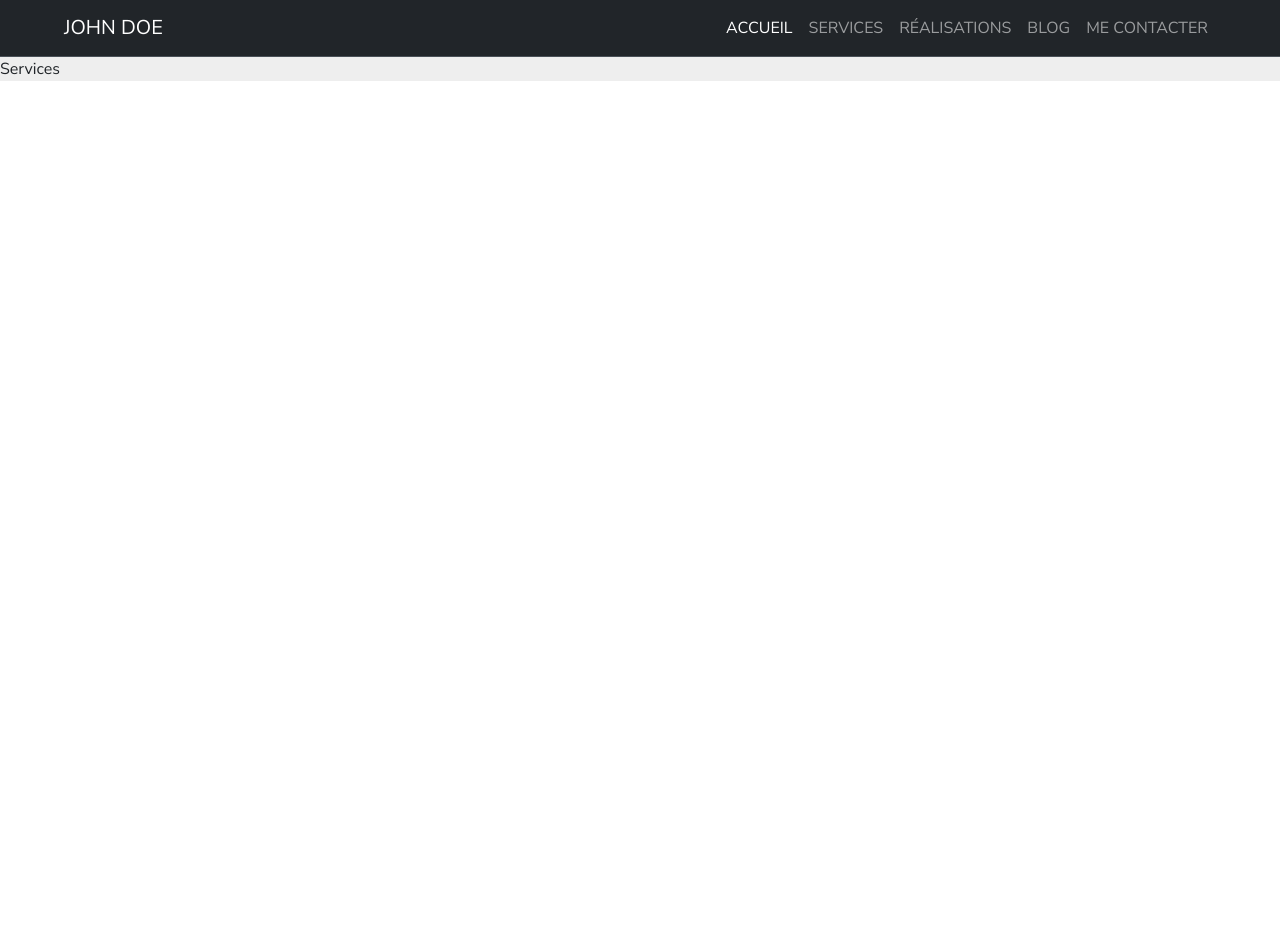
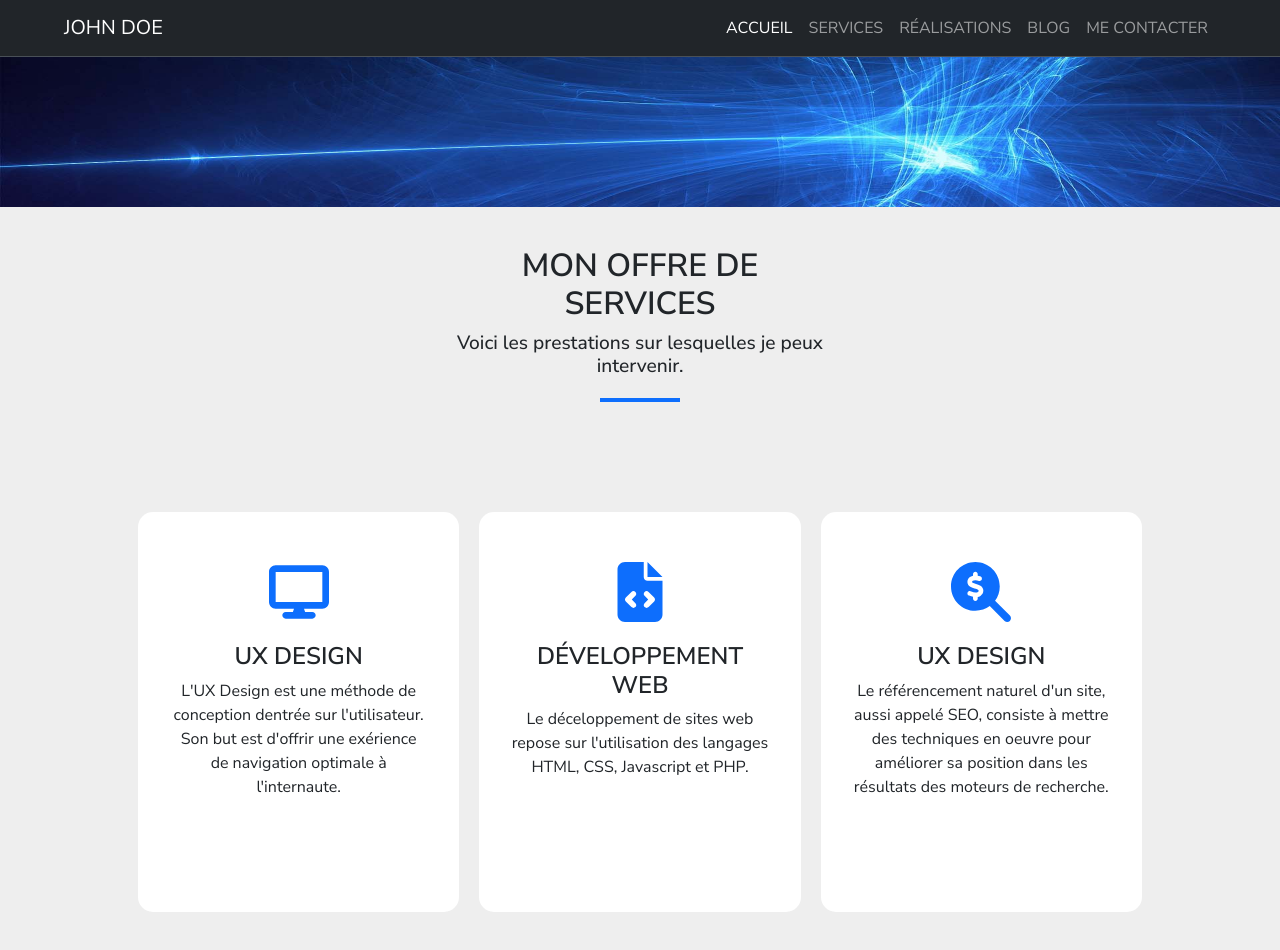
Before and after one commit to Sautarne/portfolio-john-doe, a React (Create React App) app: page /services in a window 1280 px wide. Shown: the top 950 px of the page. Before the commit the page ends 800 px from the top, so only its background shows below. Built offline with nearby package versions, Linux system fonts and the light colour scheme.

Commit message:
Fin du la page service

```diff
--- a/package.json
+++ b/package.json
@@ -4,6 +4,11 @@
   "homepage": "https://john-doe-portfolio.alwaysdata.net/",
   "private": true,
   "dependencies": {
+    "@fortawesome/fontawesome-svg-core": "^6.5.2",
+    "@fortawesome/free-brands-svg-icons": "^6.5.2",
+    "@fortawesome/free-regular-svg-icons": "^6.5.2",
+    "@fortawesome/free-solid-svg-icons": "^6.5.2",
+    "@fortawesome/react-fontawesome": "^0.2.0",
     "@testing-library/jest-dom": "^5.17.0",
     "@testing-library/react": "^13.4.0",
     "@testing-library/user-event": "^13.5.0",
--- a/public/index.html
+++ b/public/index.html
@@ -43,5 +43,5 @@
       To create a production bundle, use `npm run build` or `yarn build`.
     -->
       <script src="https://cdn.jsdelivr.net/npm/bootstrap@5.2.3/dist/js/bootstrap.bundle.min.js"></script>
-  </body>
+    </body>
 </html>
--- a/src/App.js
+++ b/src/App.js
@@ -3,7 +3,7 @@ import {Routes, Route} from 'react-router-dom';
 import './App.css';
 import Navigation from './components/general/Navigation.jsx';
 import Accueil from './pages/Accueil/Accueil.jsx';
-import Services from './pages/Services.jsx';
+import Services from './pages/Services/Services.jsx';
 import Realisations from './pages/Realisations.jsx';
 import Blog from './pages/Blog.jsx';
 import MeContacter from './pages/Me contacter.jsx';
--- /dev/null
+++ b/src/components/Services/Services-type.css
@@ -0,0 +1,70 @@
+.services-type {
+    background-color: white;
+    width: 90%;
+    border-radius: 15px;
+    height: 400px;
+    margin-bottom: 20px;
+    display: flex;
+    flex-direction: column;
+    align-items: center;
+}
+
+.icon {
+    margin-top: 50px;
+    width: 60px;
+    height: 60px;
+    position: relative;
+    color: #0d6efd;
+}
+
+.services-type:hover .icon{
+    color: #298eff;
+}
+
+.services-type h2 {
+    font-weight: 600;
+    font-size: 2em;
+    width: 80%;
+    text-transform: uppercase;
+    margin-top: 20px;
+}
+
+.services-type p {
+    width: 80%;
+    font-size: 1.2em;
+}
+
+@media screen and (max-width: 767px) {
+    .services {
+        display: flex;
+        flex-direction: column;
+        align-items: center;
+    }
+
+    .services-type{
+        margin-right: 10px;
+        margin-left: 10px;
+    }
+
+}
+
+@media screen and (min-width: 767px) {
+
+    .services-type h2 {
+        font-size: 1.5em;
+    }
+
+    .services-type p {
+        font-size: 1em;
+    }
+
+    .services {
+        display: flex;
+        justify-content: center;
+    }
+
+    .services-type{
+        margin-right: 10px;
+        margin-left: 10px;
+    }
+}
--- /dev/null
+++ b/src/components/Services/Services-type.jsx
@@ -0,0 +1,17 @@
+import React, { useState, useEffect } from 'react';
+import './Services-type.css';
+
+function ServicesType (props) {
+
+    console.log(props)
+
+    return (
+        <div className='services-type'>
+            { props.children }
+            <h2>{props.titreServices}</h2>
+            <p>{props.texteServices}</p>
+        </div>
+    )
+}
+
+export default ServicesType;
--- a/src/pages/Accueil/Accueil.jsx
+++ b/src/pages/Accueil/Accueil.jsx
@@ -2,6 +2,7 @@ import React, { useState, useEffect } from 'react';
 import './Accueil.css'
 
 function Accueil() {
+
     const [screenSize, setScreenSize] = useState(getScreenSize());
 
     useEffect(() => {
@@ -15,7 +16,7 @@ function Accueil() {
         };
     }, []);
 
-
+    // récupère la taille de l'écran
     function getScreenSize() {
         if (window.matchMedia('(max-width: 767px)').matches) {
         return 'mobile';
@@ -26,6 +27,7 @@ function Accueil() {
         }
     }
 
+    // Permet de changer l'image en fonction de la taille d'écran
     let imageSource;
     if (screenSize === 'mobile') {
         imageSource = '../../../img/hero-bg-mobile.jpg';
@@ -35,6 +37,7 @@ function Accueil() {
         imageSource = '../../../img/hero-bg.jpg';
     }
 
+    // Permet au bouton de faire un scroll automatique vers la section à propos lors du clic
     const scrollAutomatique = () => {
         const titre = document.getElementById('a-propos');
         if (titre) {
@@ -71,24 +74,24 @@ function Accueil() {
                     <img src="../../../img/john-doe-about.jpg" alt="Un homme blanc aux cheveux châtain qui travail" />
                     <h3>Mes compétences</h3>
                     <p>HTML5 90%</p>
-                    <div class="progress" role="progressbar" aria-valuenow="90" aria-valuemin="0" aria-valuemax="100">
-                    <div class="progress-bar bg-danger" style={{width: `90%`}}></div>
+                    <div className="progress" role="progressbar" aria-valuenow="90" aria-valuemin="0" aria-valuemax="100">
+                    <div className="progress-bar bg-danger" style={{width: `90%`}}></div>
                     </div>
                     <p>CSS 80%</p>
-                    <div class="progress" role="progressbar" aria-valuenow="80" aria-valuemin="0" aria-valuemax="100">
-                    <div class="progress-bar bg-info" style={{width: `80%`}}></div>
+                    <div className="progress" role="progressbar" aria-valuenow="80" aria-valuemin="0" aria-valuemax="100">
+                    <div className="progress-bar bg-info" style={{width: `80%`}}></div>
                     </div>
                     <p>JAVASCRIPT 70%</p>
-                    <div class="progress" role="progressbar" aria-valuenow="70" aria-valuemin="0" aria-valuemax="100">
-                    <div class="progress-bar bg-warning" style={{width: `70%`}}></div>
+                    <div className="progress" role="progressbar" aria-valuenow="70" aria-valuemin="0" aria-valuemax="100">
+                    <div className="progress-bar bg-warning" style={{width: `70%`}}></div>
                     </div>
                     <p>PHP 60%</p>
-                    <div class="progress" role="progressbar" aria-valuenow="60" aria-valuemin="0" aria-valuemax="100">
-                    <div class="progress-bar bg-success" style={{width: `60%`}}></div>
+                    <div className="progress" role="progressbar" aria-valuenow="60" aria-valuemin="0" aria-valuemax="100">
+                    <div className="progress-bar bg-success" style={{width: `60%`}}></div>
                     </div>
                     <p>REACT 50%</p>
-                    <div class="progress" role="progressbar" aria-valuenow="50" aria-valuemin="0" aria-valuemax="100">
-                    <div class="progress-bar" style={{width: `50%`}}></div>
+                    <div className="progress" role="progressbar" aria-valuenow="50" aria-valuemin="0" aria-valuemax="100">
+                    <div className="progress-bar" style={{width: `50%`}}></div>
                     </div>
                 </div>
             </div>
--- a/src/pages/Services.jsx
+++ /dev/null
@@ -1,9 +0,0 @@
-import React from "react";
-
-function Services () {
-    return (
-        <div>Services</div>
-    )
-}
-
-export default Services;
--- /dev/null
+++ b/src/pages/Services/Services.css
@@ -0,0 +1,50 @@
+
+.services-page {
+    display: flex;
+    flex-direction: column;
+    align-items: center;
+    text-align: center;
+}
+
+.services-titre {
+    display: flex;
+    flex-direction: column;
+    align-items: center;
+    margin-top: 40px;
+    margin-bottom: 110px;
+}
+
+.services-page img {
+    width: 100%;
+    max-height: 150px;
+}
+
+.services-titre h2 {
+    font-weight: 600;
+    font-size: 2em;
+    width: 60%;
+    text-transform: uppercase;
+}
+
+.services-titre h3 {
+    font-size: 1.2em;
+    width: 80%;
+    margin-bottom: 20px;
+}
+
+.trait-bleu {
+    height: 1px;
+    width: 80px;
+    border: solid #0d6efd 2px;
+}
+
+.services {
+    margin-bottom: 110px;
+}
+
+
+@media screen and (min-width: 767px) {
+    .services {
+        max-width: 1024px;
+    }
+}
--- /dev/null
+++ b/src/pages/Services/Services.jsx
@@ -0,0 +1,80 @@
+import React, { useState, useEffect } from 'react';
+import './Services.css'
+import ServicesType from '../../components/Services/Services-type';
+import { FontAwesomeIcon } from '@fortawesome/react-fontawesome';
+import { faDisplay, faFileCode , faMagnifyingGlassDollar} from "@fortawesome/free-solid-svg-icons";
+
+function Services () {
+
+    const [screenSize, setScreenSize] = useState(getScreenSize());
+
+    useEffect(() => {
+        function handleResize() {
+        setScreenSize(getScreenSize());
+        }
+
+        window.addEventListener('resize', handleResize);
+        return () => {
+        window.removeEventListener('resize', handleResize);
+        };
+    }, []);
+
+    // récupère la taille de l'écran
+    function getScreenSize() {
+        if (window.matchMedia('(max-width: 767px)').matches) {
+        return 'mobile';
+        } else if (window.matchMedia('(min-width: 768px) and (max-width: 991px)').matches) {
+        return 'tablet';
+        } else {
+        return 'desktop';
+        }
+    }
+
+    // Permet de changer l'image en fonction de la taille d'écran
+    let imageSource;
+    if (screenSize === 'mobile') {
+        imageSource = '../../../img/banner-mobile.jpg';
+    } else if (screenSize === 'tablet') {
+        imageSource = '../../../img/banner-tablette.jpg';
+    } else {
+        imageSource = '../../../img/banner.jpg';
+    }
+
+    return (
+        <div className='services-page'>
+            <img src={imageSource} alt="" />
+            <div className="services-titre">
+                <h2>
+                    Mon offre de services
+                </h2>
+                <h3>
+                    Voici les prestations sur lesquelles je peux intervenir.
+                </h3>
+                <div className='trait-bleu'></div>
+            </div>
+            <div className='services'>
+                <ServicesType
+                    titreServices="UX Design"
+                    texteServices="L'UX Design est une méthode de conception dentrée sur l'utilisateur. Son but est d'offrir une exérience de navigation optimale à l'internaute."
+                >
+                    <FontAwesomeIcon className='icon' icon={faDisplay}/>
+                </ServicesType>
+
+                <ServicesType
+                    titreServices="Développement Web"
+                    texteServices="Le déceloppement de sites web repose sur l'utilisation des langages HTML, CSS, Javascript et PHP."
+                >
+                    <FontAwesomeIcon className='icon' icon={faFileCode}/>
+                </ServicesType>
+                <ServicesType
+                    titreServices="UX Design"
+                    texteServices="Le référencement naturel d'un site, aussi appelé SEO, consiste à mettre des techniques en oeuvre pour améliorer sa position dans les résultats des moteurs de recherche."
+                >
+                    <FontAwesomeIcon className='icon' icon={faMagnifyingGlassDollar}/>
+                </ServicesType>
+            </div>
+        </div>
+    )
+}
+
+export default Services;
```
Also changed, not shown: src/components/general/Navigation.jsx (+18 -17 lines), 1 other file (tests, documents, lock files or other folders).
